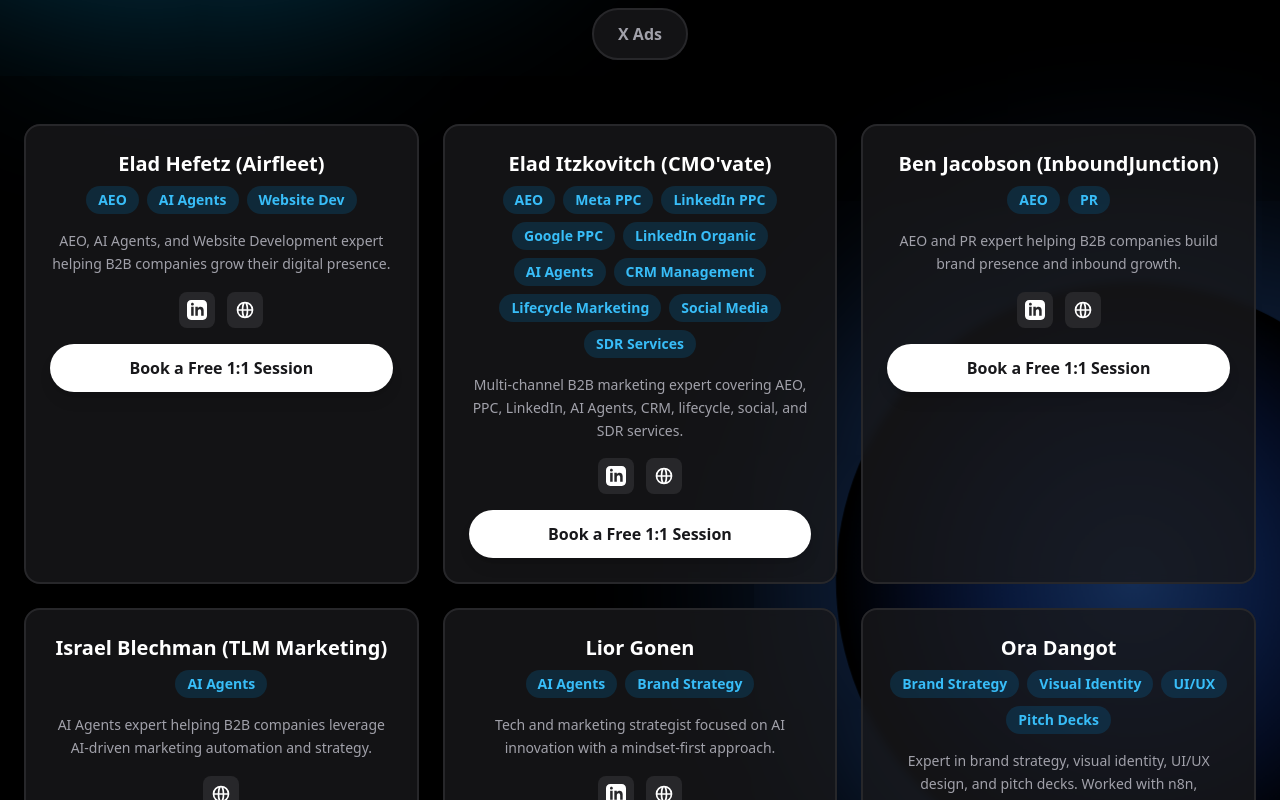
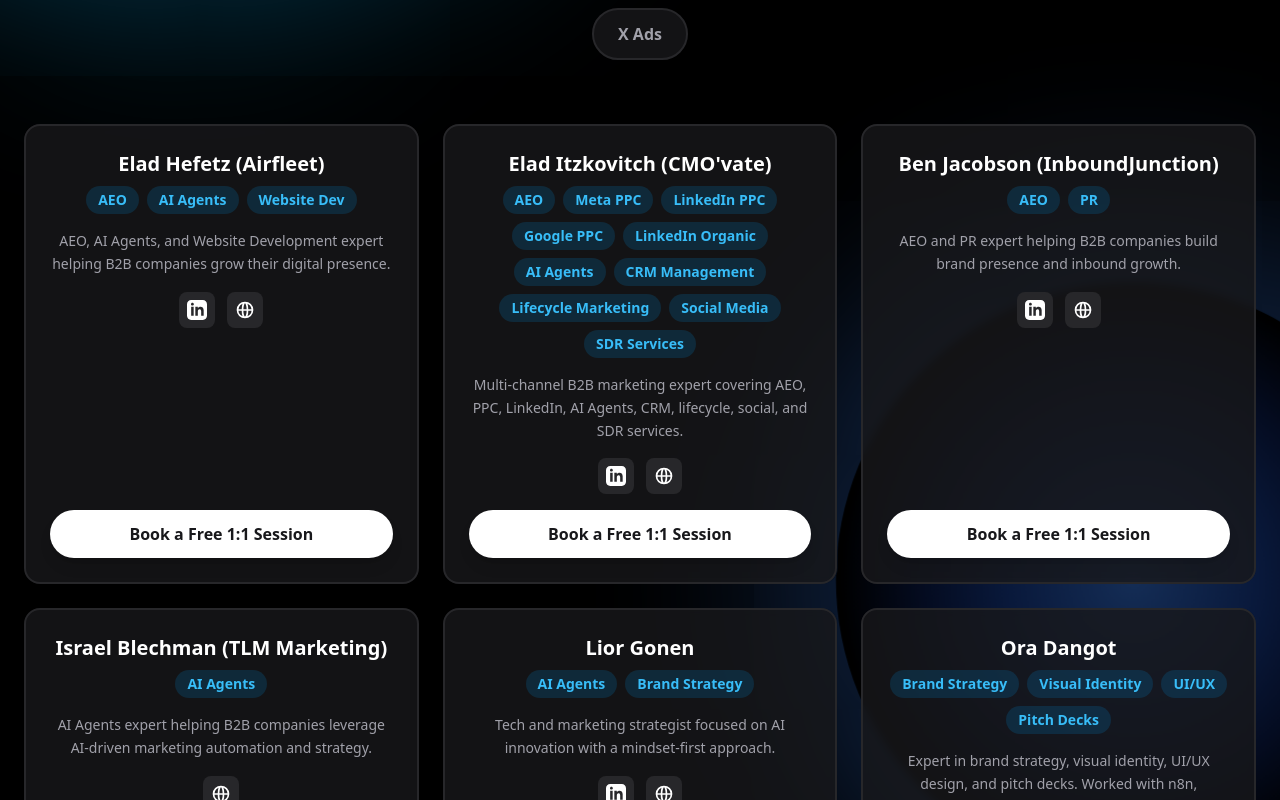
Before and after one commit to danitbensimon/mycmoclub, a React (Vite) app: page /vendors in a window 1280 px wide. Shown: the part 920-1720 px from the top of the page. Built offline with nearby package versions, Linux system fonts and the light colour scheme.

Commit message:
Fix white screen crash on forms and align CTA buttons
- Remove undefined `error` variable reference in SignupModal that crashed the modal on render
- Add flex-col layout to expert cards with mt-auto on CTA button for consistent alignment

Co-Authored-By: Claude Opus 4.6 <noreply@anthropic.com>

```diff
--- a/src/components/SignupModal.tsx
+++ b/src/components/SignupModal.tsx
@@ -127,12 +127,6 @@ export const SignupModal = ({ isOpen, onClose, onSuccess }: SignupModalProps) =>
           {submitError && (
             <div className="mb-6 p-4 bg-red-50 border border-red-200 rounded-xl text-red-700">
               {submitError}
-            </div>
-          )}
-
-          {error && (
-            <div className="mb-6 p-4 bg-red-50 border border-red-200 rounded-xl text-red-700">
-              {error.message}
             </div>
           )}
 
--- a/src/pages/VendorPage.tsx
+++ b/src/pages/VendorPage.tsx
@@ -228,7 +228,7 @@ export const VendorPage = ({ onApplyClick }: VendorPageProps) => {
               return (
                 <div
                   key={expert.id}
-                  className="bg-zinc-900/80 backdrop-blur-sm border-2 border-zinc-800 rounded-2xl p-6 hover:border-sky-600 transition-all hover:shadow-lg hover:shadow-sky-600/20"
+                  className="bg-zinc-900/80 backdrop-blur-sm border-2 border-zinc-800 rounded-2xl p-6 hover:border-sky-600 transition-all hover:shadow-lg hover:shadow-sky-600/20 flex flex-col"
                 >
                   {/* Expert Image */}
                   {expert.imageUrl && (
@@ -295,7 +295,7 @@ export const VendorPage = ({ onApplyClick }: VendorPageProps) => {
                   {/* Apply Button */}
                   <button
                     onClick={onApplyClick}
-                    className="w-full px-6 py-3 bg-white text-zinc-900 font-semibold rounded-full hover:bg-zinc-100 transition-colors shadow-lg"
+                    className="w-full px-6 py-3 bg-white text-zinc-900 font-semibold rounded-full hover:bg-zinc-100 transition-colors shadow-lg mt-auto"
                   >
                     Book a Free 1:1 Session
                   </button>
```
